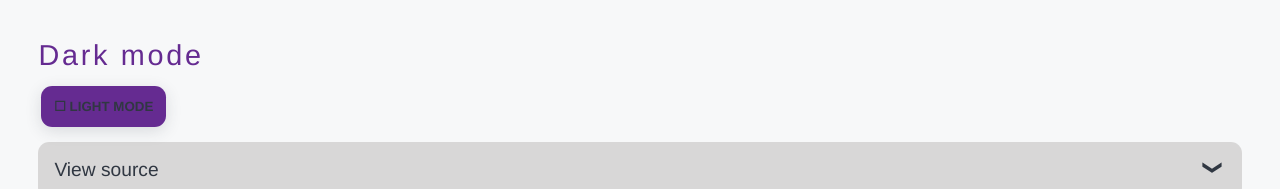
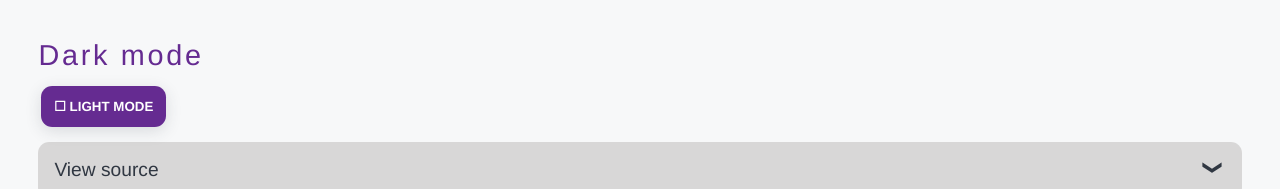
Before and after one commit to nobloat/css, a plain HTML site: page index.html in a window 1280 px wide. Shown: the part 3522-3711 px from the top of the page. Drawn offline with Linux system fonts and the light colour scheme.

Commit message:
Fix darkmode button

```diff
--- a/src/dark.css
+++ b/src/dark.css
@@ -12,7 +12,6 @@
 
 .dark-mode-label {
   content: "Dark";
-  color: var(--c-f1);
 }
 
 .dark-mode-label::before {
```
